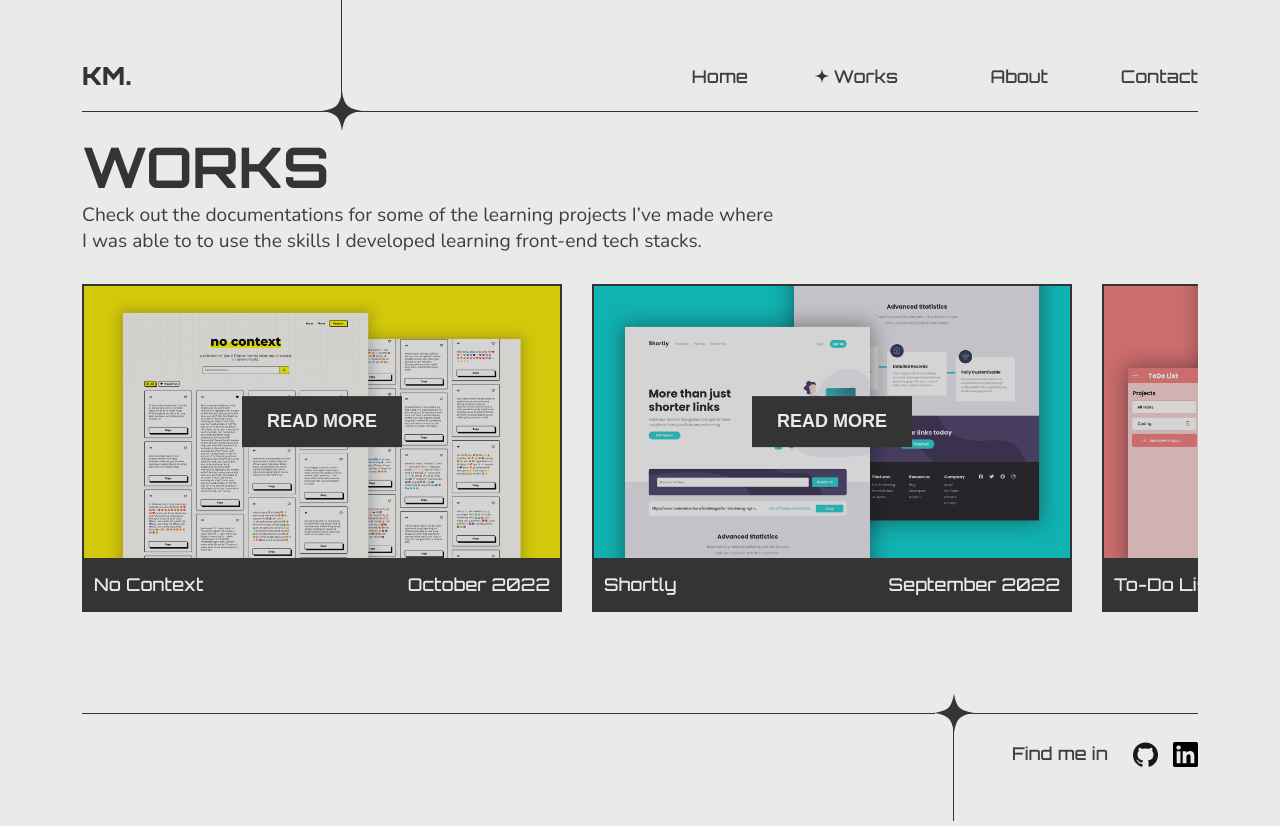
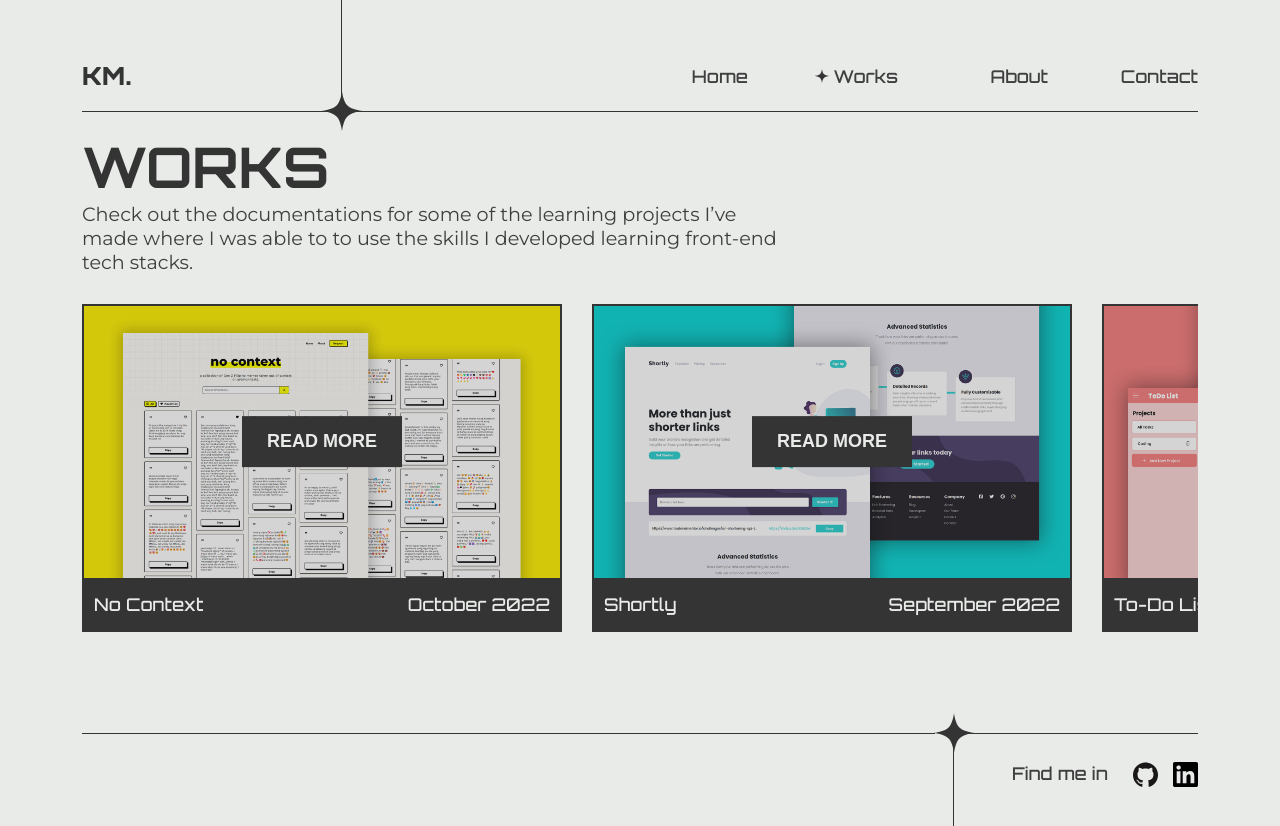
Before and after one commit to sn-tin/frontendkristine, a React (Create React App) app: page /works in a window 1280 px wide. Shown: the top 826 px of the page. Built offline with nearby package versions, Linux system fonts and the light colour scheme.

Commit message:
Change font family of paragraphs to Montserrat

```diff
--- a/public/index.html
+++ b/public/index.html
@@ -26,21 +26,11 @@
     -->
     <link rel="preconnect" href="https://fonts.googleapis.com">
     <link rel="preconnect" href="https://fonts.gstatic.com" crossorigin>
-    <link href="https://fonts.googleapis.com/css2?family=Nunito:wght@400;700&family=Orbitron:wght@500;700;900&display=swap" rel="stylesheet">
+    <link href="https://fonts.googleapis.com/css2?family=Montserrat:wght@400;700&family=Orbitron:wght@500;700;900&display=swap" rel="stylesheet">
     <title>React App</title>
   </head>
   <body>
     <noscript>You need to enable JavaScript to run this app.</noscript>
     <div id="root"></div>
-    <!--
-      This HTML file is a template.
-      If you open it directly in the browser, you will see an empty page.
-
-      You can add webfonts, meta tags, or analytics to this file.
-      The build step will place the bundled scripts into the <body> tag.
-
-      To begin the development, run `npm start` or `yarn start`.
-      To create a production bundle, use `npm run build` or `yarn build`.
-    -->
   </body>
 </html>
--- a/src/styles.js
+++ b/src/styles.js
@@ -20,7 +20,7 @@
         fontFam: `'Orbitron', sans-serif`
     },
     text: {
-        fontFam: `'Nunito', sans-serif`
+        fontFam: `'Montserrat', sans-serif`
     }
 }
 
```
